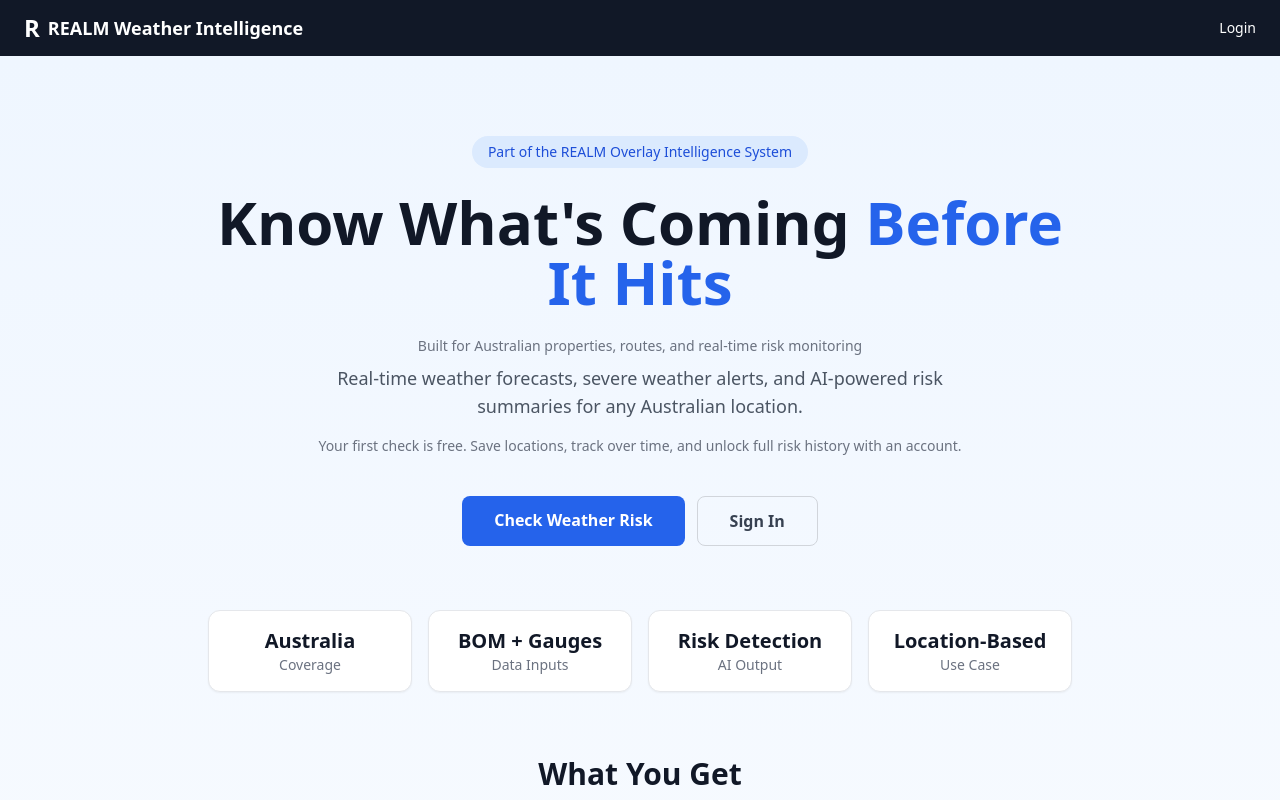
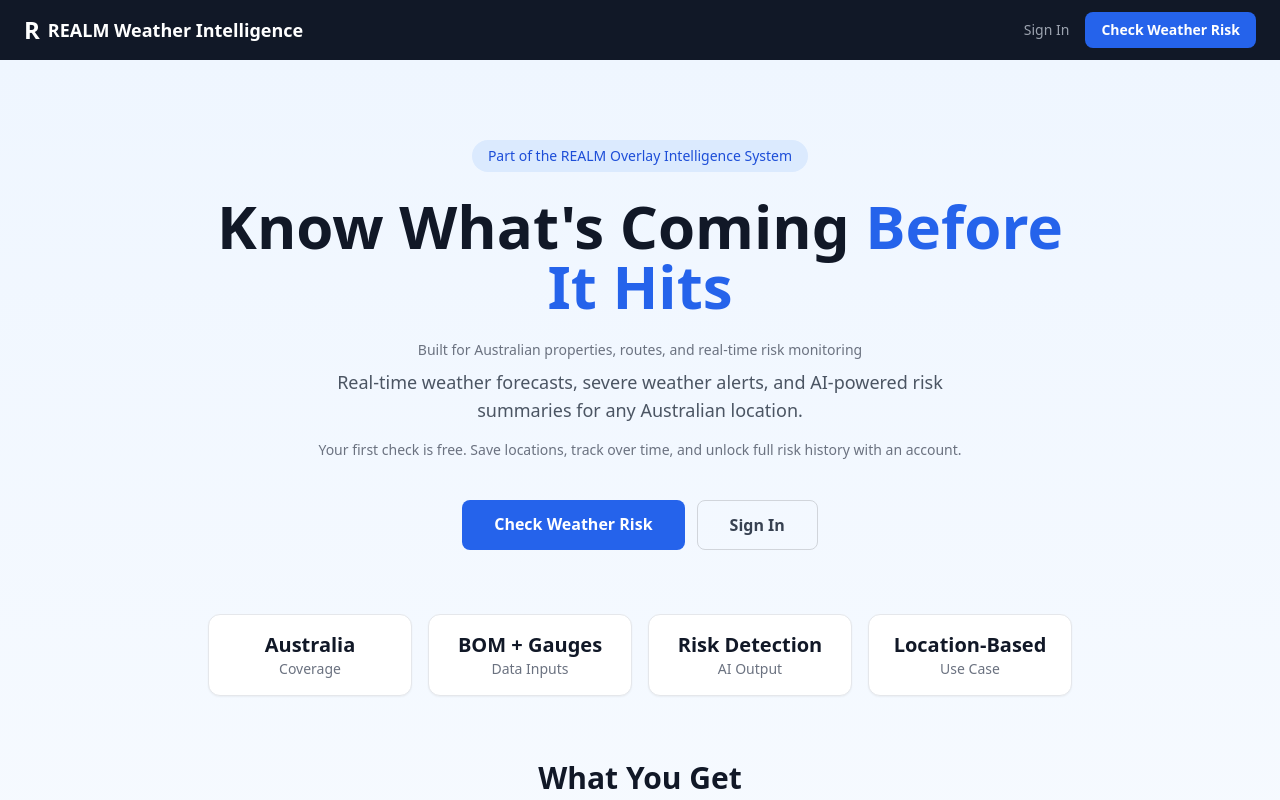
Before and after one commit to c51consulting/realm-weather-intelligence, a Next.js app in the folder frontend/: page / in a window 1280 px wide. Shown: the top 800 px of the page. Built offline with nearby package versions, Linux system fonts and the light colour scheme; no server answers.

Commit message:
Update nav: Dashboard, Sign In, Check Weather Risk CTA - match carbon structure

```diff
--- a/frontend/src/app/Navbar.tsx
+++ b/frontend/src/app/Navbar.tsx
@@ -32,28 +32,28 @@ export default function Navbar() {
 
   return (
     <nav className="bg-gray-900 text-white px-6 py-3 flex items-center justify-between">
-      <Link href="/" className="flex items-center gap-2 font-bold text-lg">
-        <span className="text-2xl">R</span> REALM Weather Intelligence
-      </Link>
-      <div className="flex items-center gap-4 text-sm">
+      <div className="flex items-center gap-6">
+        <Link href="/" className="flex items-center gap-2 font-bold text-lg">
+          <span className="text-2xl">R</span> REALM Weather Intelligence
+        </Link>
         {user && (
-          <Link href="/dashboard" className="hover:text-blue-300">Dashboard</Link>
+          <Link href="/dashboard" className="text-sm text-gray-400 hover:text-white transition hidden sm:inline">Dashboard</Link>
         )}
+      </div>
+      <div className="flex items-center gap-4">
         {!loading && (
           user ? (
             <div className="flex items-center gap-3">
-              <span className="text-gray-400">{user.email}</span>
-              <button onClick={handleLogout} className="hover:text-red-300">&nbsp;Logout</button>
+              <span className="text-xs text-gray-400 hidden sm:inline">{user.email}</span>
+              <button onClick={handleLogout} className="text-sm text-gray-400 hover:text-white transition">Logout</button>
             </div>
           ) : (
-            <Link href="/login" className="hover:text-blue-300">Login</Link>
+            <Link href="/login" className="text-sm text-gray-400 hover:text-white transition">Sign In</Link>
           )
         )}
-        {user && (
-          <Link href="/" className="bg-blue-600 hover:bg-blue-700 px-4 py-1.5 rounded-lg font-medium">
-            Check Risk
-          </Link>
-        )}
+        <Link href="/login?tab=register" className="bg-blue-600 hover:bg-blue-700 text-white text-sm font-semibold py-2 px-4 rounded-lg transition">
+          Check Weather Risk
+        </Link>
       </div>
     </nav>
   );
```
